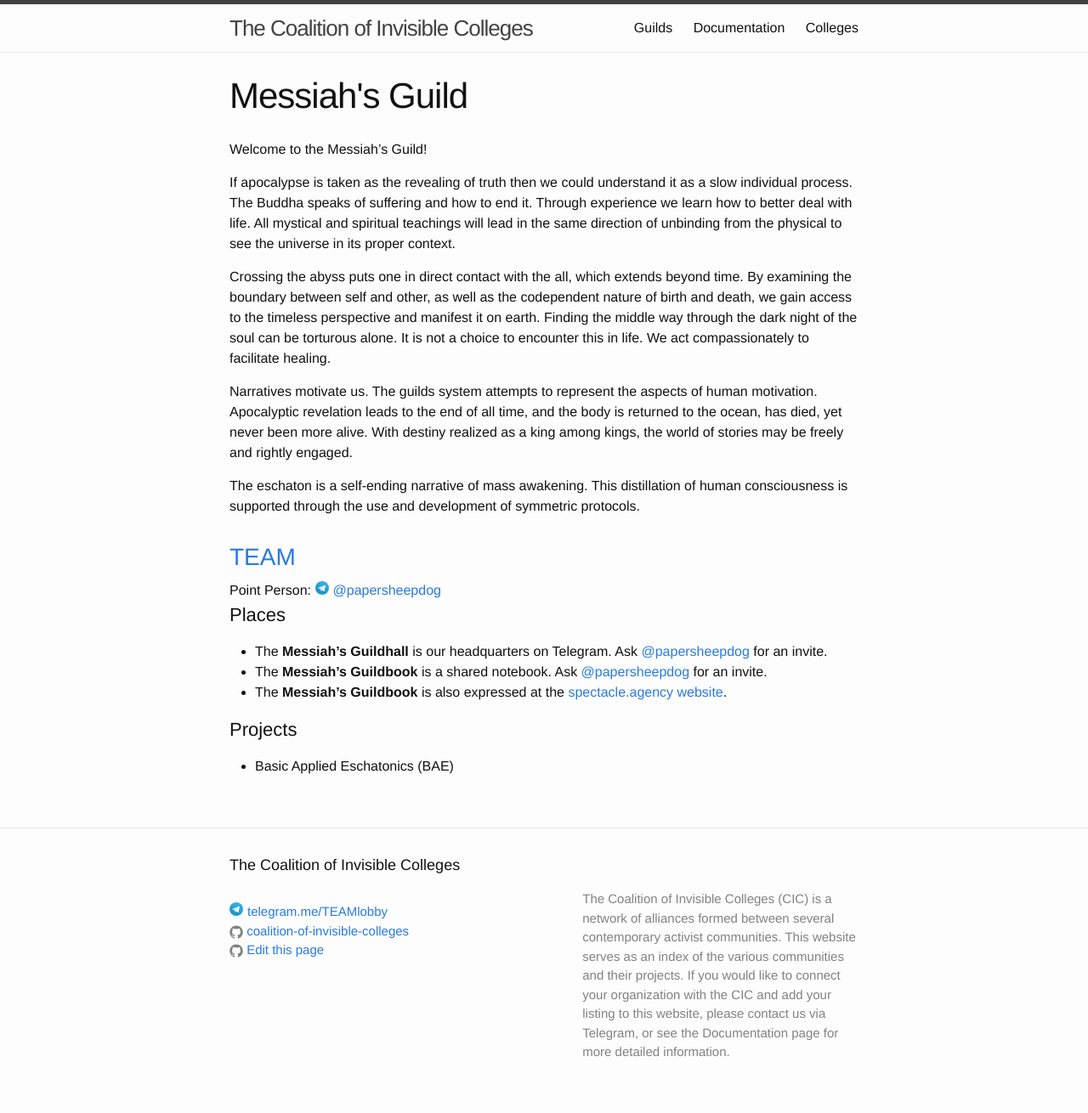
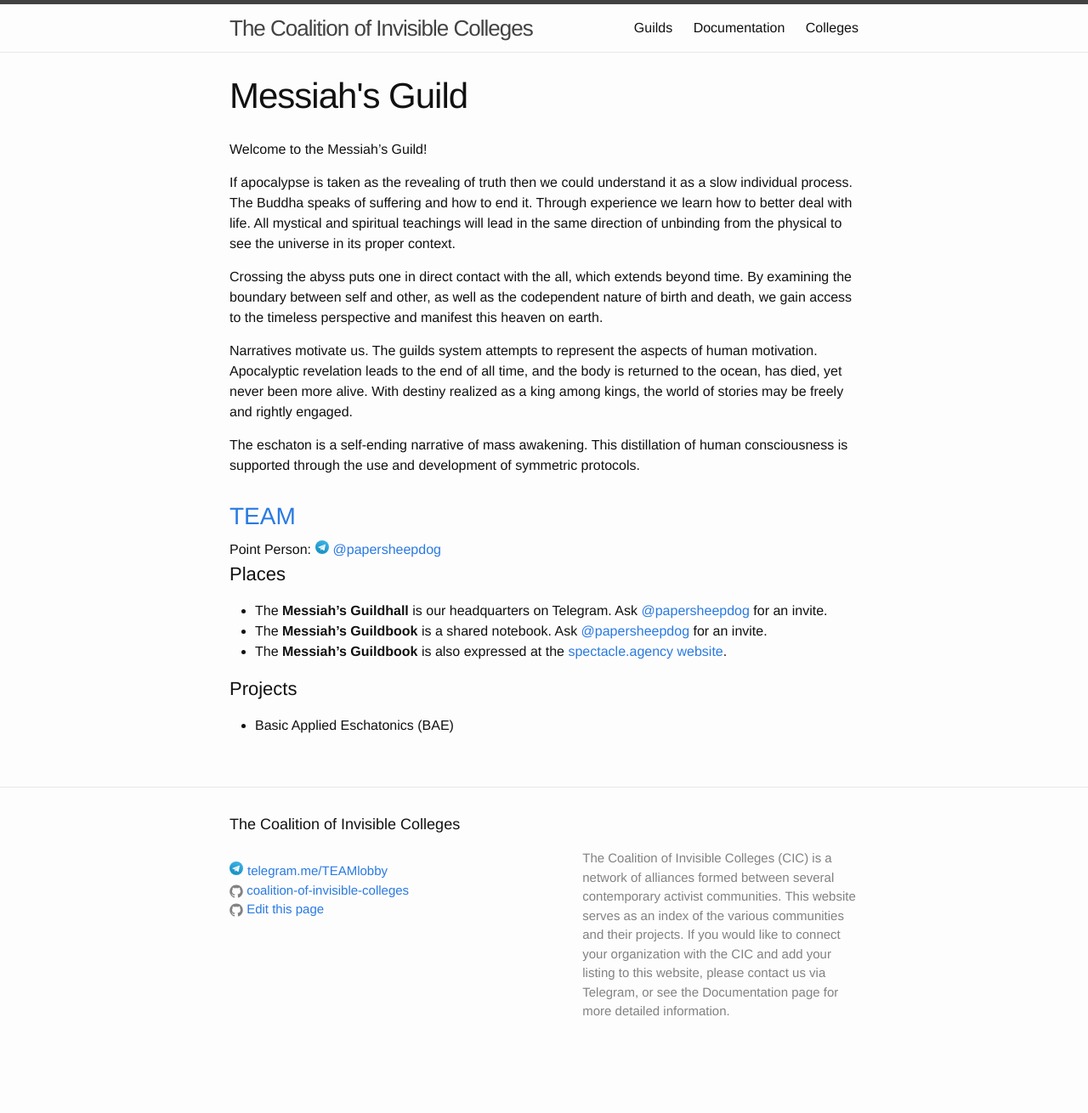
Before and after one commit to coalition-of-invisible-colleges/cic.github.io, a Jekyll site: the page built from guilds/messiahs.md, in a window 1280 px wide. Shown: the whole page at 85% size. Built offline with Jekyll 4.4.1, drawn with Linux system fonts in a browser that asks for light colours; after the commit the page ends 1262 px from its top, so only the background shows below that.

Commit message:
removed overlap into shaman guild and clarified

```diff
--- a/guilds/messiahs.md
+++ b/guilds/messiahs.md
@@ -8,7 +8,7 @@ Welcome to the Messiah's Guild!
 
 If apocalypse is taken as the revealing of truth then we could understand it as a slow individual process. The Buddha speaks of suffering and how to end it. Through experience we learn how to better deal with life. All mystical and spiritual teachings will lead in the same direction of unbinding from the physical to see the universe in its proper context.
 
-Crossing the abyss puts one in direct contact with the all, which extends beyond time. By examining the boundary between self and other, as well as the codependent nature of birth and death, we gain access to the timeless perspective and manifest it on earth. Finding the middle way through the dark night of the soul can be torturous alone. It is not a choice to encounter this in life. We act compassionately to facilitate healing.
+Crossing the abyss puts one in direct contact with the all, which extends beyond time. By examining the boundary between self and other, as well as the codependent nature of birth and death, we gain access to the timeless perspective and manifest this heaven on earth.
 
 Narratives motivate us. The guilds system attempts to represent the aspects of human motivation. Apocalyptic revelation leads to the end of all time, and the body is returned to the ocean, has died, yet never been more alive. With destiny realized as a king among kings, the world of stories may be freely and rightly engaged.
 
```
